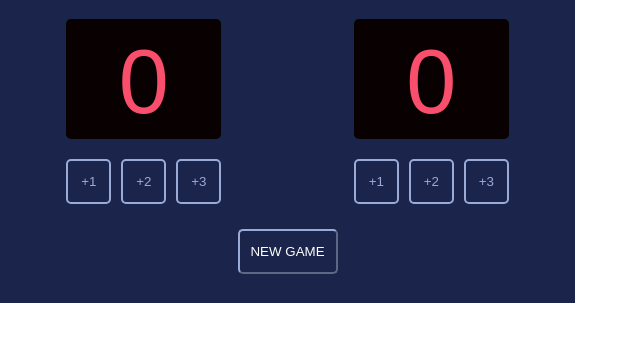
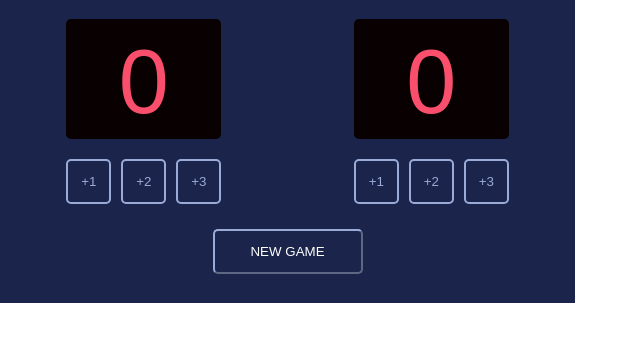
Before and after one commit to JoshuaWX/basketball-game-counter, a website built with Vite: page index.html in a window 1280 px wide. Shown: the part 82-424 px from the top of the page, without its empty margins (0-640 px from the left). Built offline with nearby package versions, Linux system fonts and the light colour scheme; a web font is replaced by a local one.

Commit message:
Update index.css

```diff
--- a/index.css
+++ b/index.css
@@ -63,8 +63,8 @@ body {
     background-color: transparent;
     border:2px outset #9AABD8;
     color: white;
-    width: 100px;
-    height: 45;
+    width: 150px;
+    height: 45px;
     top: 271px;
     left: 136px;
     border-radius: 5px;
```
